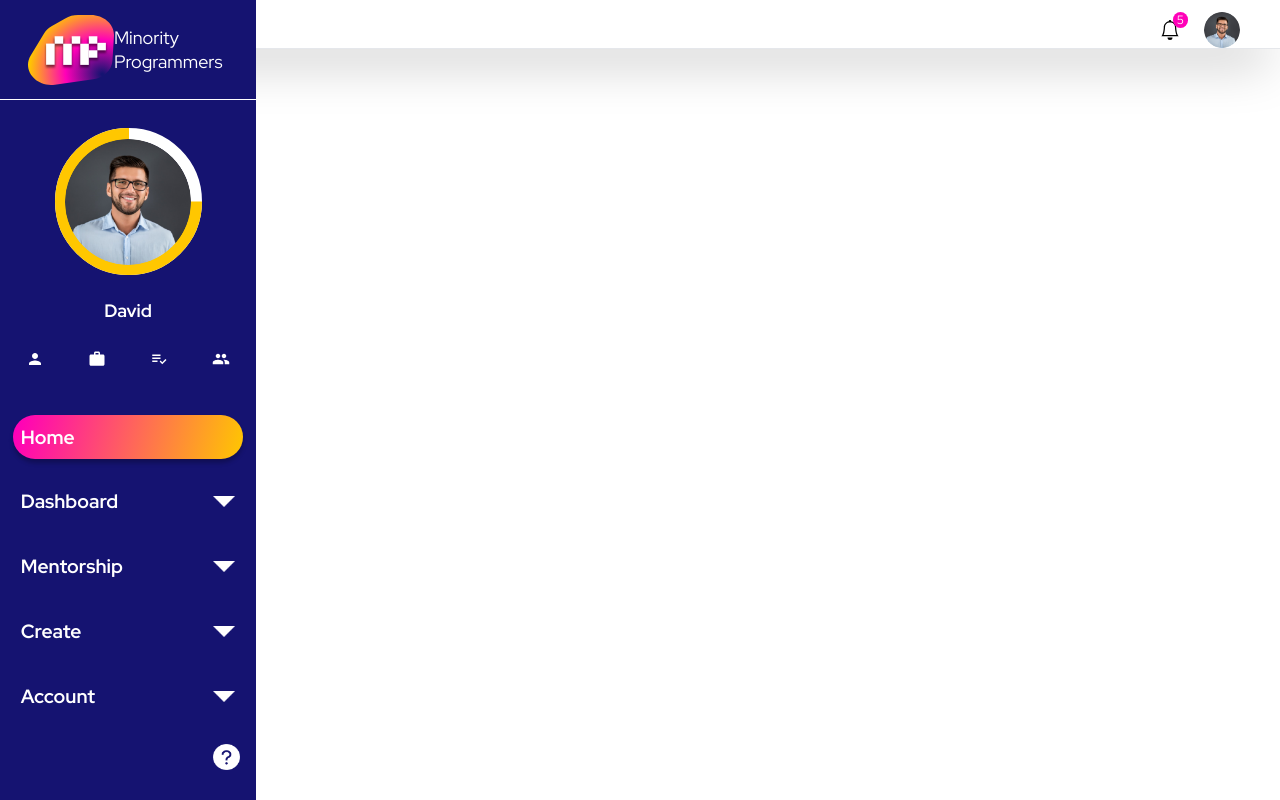
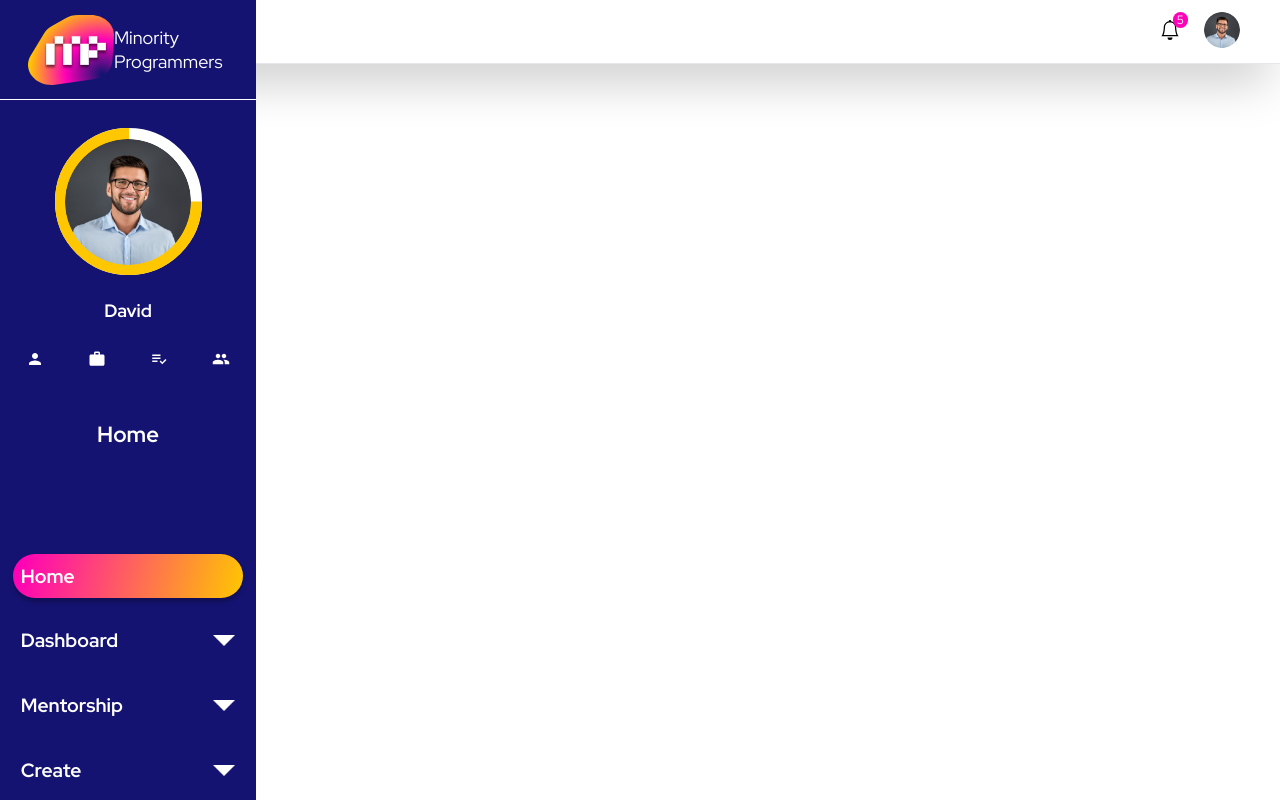
Before and after one commit to Husankhuja/mp-sidebar, a Next.js app: page / in a window 1280 px wide. Built offline with nearby package versions, Linux system fonts and the light colour scheme.

Commit message:
sidebar collapses when you click on anywhere else

```diff
--- a/components/DashNav/DashNav.jsx
+++ b/components/DashNav/DashNav.jsx
@@ -31,7 +31,7 @@ const Navbar = ({ Open = false, setOpen, user }) => {
 
     return (
         <div
-            className={`tw-w-full tw-col-start-1 tw-bg-white lg:tw-col-start-3 tw-col-end-13  tw-row-start-1 tw-row-end-2   tw-shadow-2xl tw-border-b tw-border-gray-200 `}
+            className={`tw-w-full tw-h-16 tw-col-start-1 tw-bg-white lg:tw-col-start-3 tw-col-end-13  tw-row-start-1 tw-row-end-2   tw-shadow-2xl tw-border-b tw-border-gray-200 `}
         >
             <ToastContainer />
             <div className="tw-flex tw-justify-between tw-items-center  ">
--- a/components/SideBar/index.jsx
+++ b/components/SideBar/index.jsx
@@ -10,13 +10,17 @@ import userData from '../../public/userData';
 import Styles from './sidebar.module.css';
 
 
-export default function SideBar({ Open = false }) {
+export default function SideBar({ Open = false, setOpen }) {
   return (
-    <div className={Open === true ? Styles.sidebar : `${Styles.sidebar} ${Styles.sidebarDisplay}`}>
-      <SideBarHeader />
-      <Profile userData={userData} />
-      {/* <Button /> */}
-      <SideBarNav linksArrTop={ListOfLinks} />
-    </div>
+    <>
+      <div className={Open ? Styles.sidebar : `${Styles.sidebar} ${Styles.sidebarDisplay}`}>
+        <SideBarHeader />
+        <Profile userData={userData} />
+        <Button />
+        <SideBarNav linksArrTop={ListOfLinks} />
+      </div>
+      <div className={Open ? Styles.overlay : ''} onClick={() => { setOpen(!Open) }} >
+      </div>
+    </>
   )
 }
--- a/components/SideBar/sidebar.module.css
+++ b/components/SideBar/sidebar.module.css
@@ -1,18 +1,36 @@
+.overlay {
+    background: transparent;
+    display: none;
+    position: fixed;
+    z-index: 10;
+    width: 100vw;
+    height: 100vh;
+}
+.blue {
+    background: blue;
+}
 .sidebar {
     background-color: #151371;
     width: 20%;
     /* height: 2718px; */
+    z-index: 100;
     min-height: 100vh;
     display: flex;
     flex-direction: column;
     justify-content: flex-start;
     position: fixed;
     overflow-y: scroll;
+    visibility: visible;
+    opacity: 1;
+    transition: visibility 0.5s, opacity 0.5s linear;
 }
 .sidebarDisplay {
     display: flex;
     flex-direction: column;
     justify-content: flex-start;
+    visibility: visible;
+    opacity: 1;
+    transition: visibility 0.5s, opacity 0.5s linear;
 }
 /* for screen sizes from 1920 - 2254 */
 
@@ -24,6 +42,10 @@
 
 @media only screen and (max-width: 600px) {
     .sidebarDisplay {
-        display: none;
+        visibility: hidden;
+        opacity: 0;
+    }
+    .overlay {
+        display: block;
     }
 }
--- a/pages/index.js
+++ b/pages/index.js
@@ -9,7 +9,7 @@ export default function Home() {
   const [open, setOpen] = useState(false);
   return (
     <div>
-      <Sidebar Open={open} />
+      <Sidebar Open={open} setOpen={setOpen} />
       <DashNav Open={open} setOpen={setOpen} />
     </div>
   )
```
